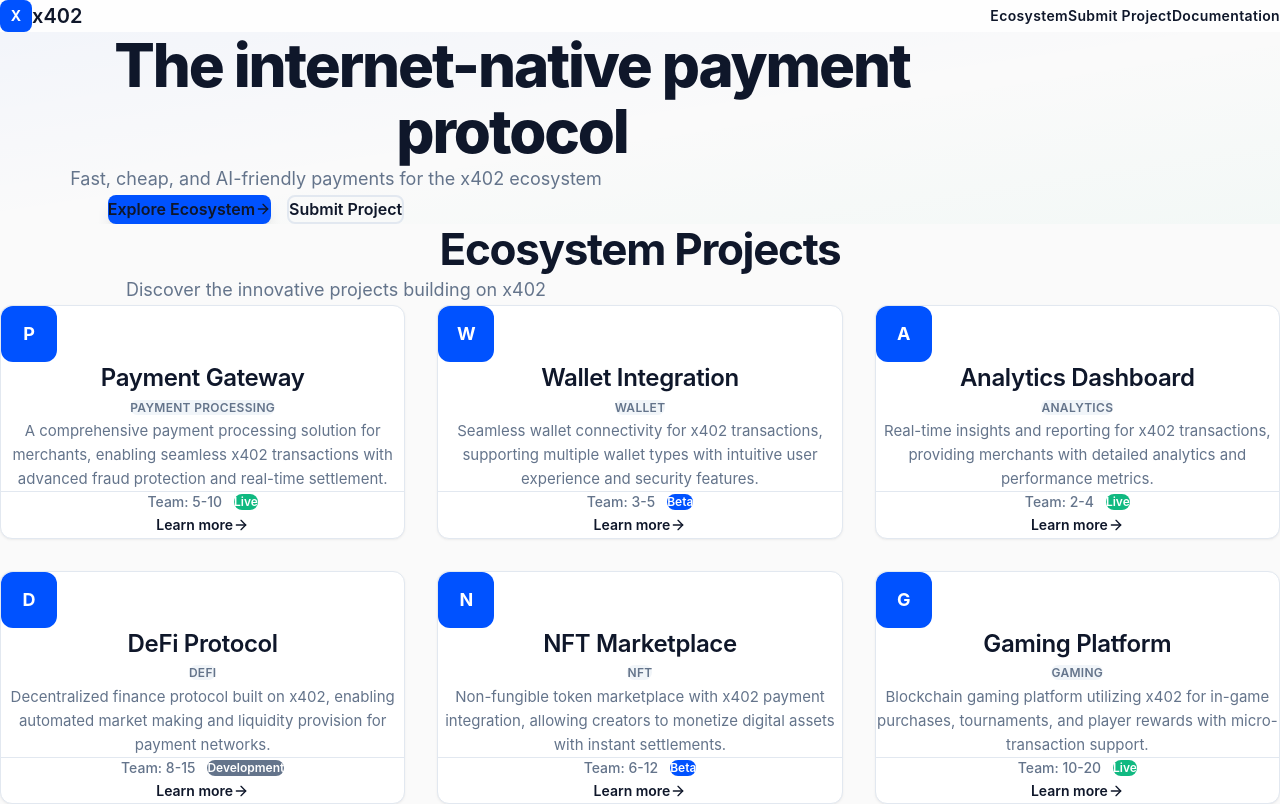
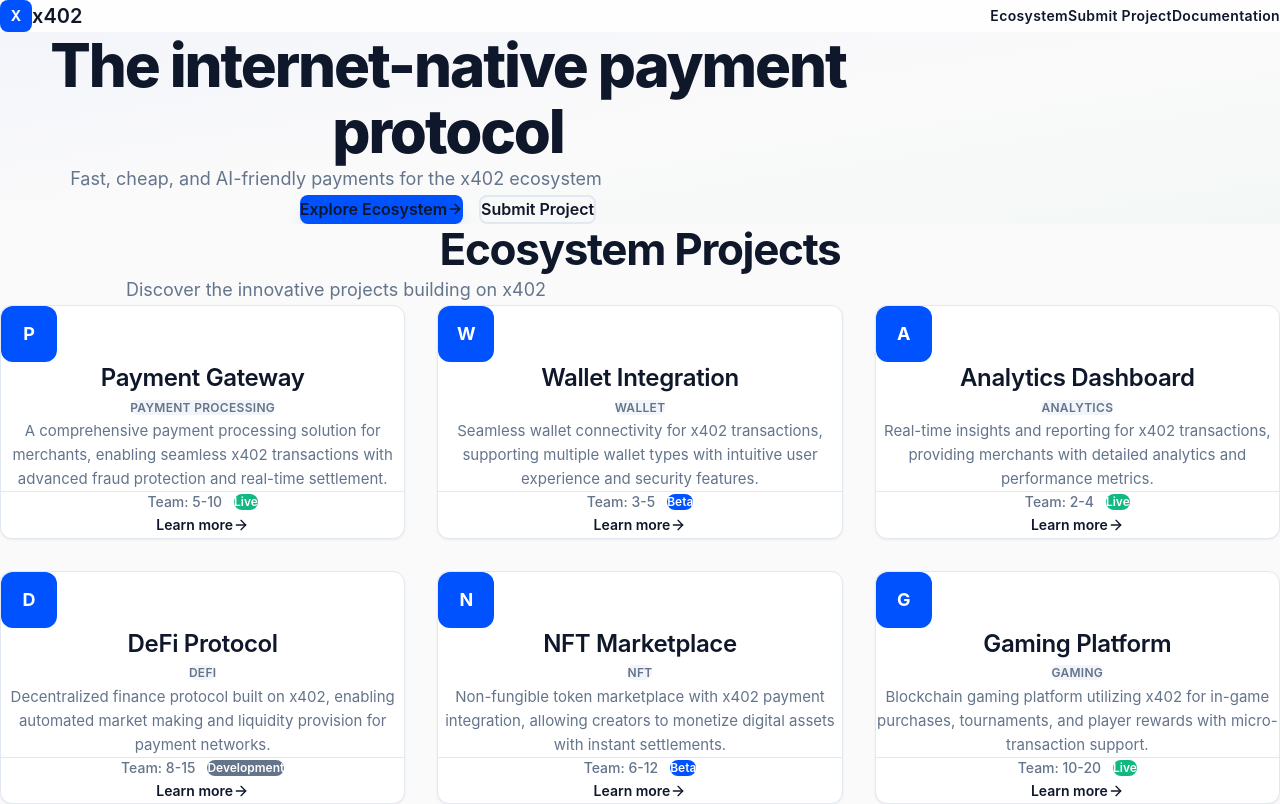
Before and after one commit to KenCarvAPI/x402.solutions, a Next.js app: page / in a window 1280 px wide. Shown: the top 804 px of the page. Built offline with nearby package versions, Linux system fonts and the light colour scheme; no server answers.

Commit message:
feat: Improve hero section center alignment
- Reduce max-width from 5xl to 4xl for better centering
- Remove max-w-lg constraint from button container
- Ensure buttons are perfectly centered
- Improve overall visual balance of hero content

```diff
--- a/src/app/page.tsx
+++ b/src/app/page.tsx
@@ -86,17 +86,17 @@
       <section className="py-24 sm:py-32 lg:py-40 px-6 sm:px-8 lg:px-12 relative overflow-hidden">
         {/* Subtle background gradient */}
         <div className="absolute inset-0 bg-gradient-to-br from-primary/[0.03] via-transparent to-accent/[0.03] pointer-events-none"></div>
-        <div className="max-w-5xl mx-auto text-center relative">
+        <div className="max-w-4xl mx-auto text-center relative">
           <h1 className="text-heading-1 text-foreground mb-6 animate-fade-in-up">
             The internet-native payment protocol
           </h1>
           <p className="text-body text-text-muted mb-10 max-w-2xl mx-auto animate-fade-in-up" style={{ animationDelay: '0.2s' }}>
             Fast, cheap, and AI-friendly payments for the x402 ecosystem
           </p>
-          <div className="flex flex-col sm:flex-row gap-4 justify-center max-w-lg mx-auto animate-fade-in-up" style={{ animationDelay: '0.4s' }}>
+          <div className="flex flex-col sm:flex-row gap-4 justify-center animate-fade-in-up" style={{ animationDelay: '0.4s' }}>
             <a
               href="#ecosystem"
-              className="bg-primary text-white px-8 py-3.5 rounded-lg font-semibold hover:bg-primary-dark transition-all duration-300 inline-flex items-center justify-center shadow-lg hover:shadow-xl transform hover:-translate-y-0.5"
+              className="bg-primary text-white px-8 py-3.5 rounded-lg font-semibold hover:bg-primary-dark transition-all duration-300 inline-flex items-center shadow-lg hover:shadow-xl transform hover:-translate-y-0.5"
             >
               Explore Ecosystem
               <ArrowRight className="ml-2 w-4 h-4" />
```
